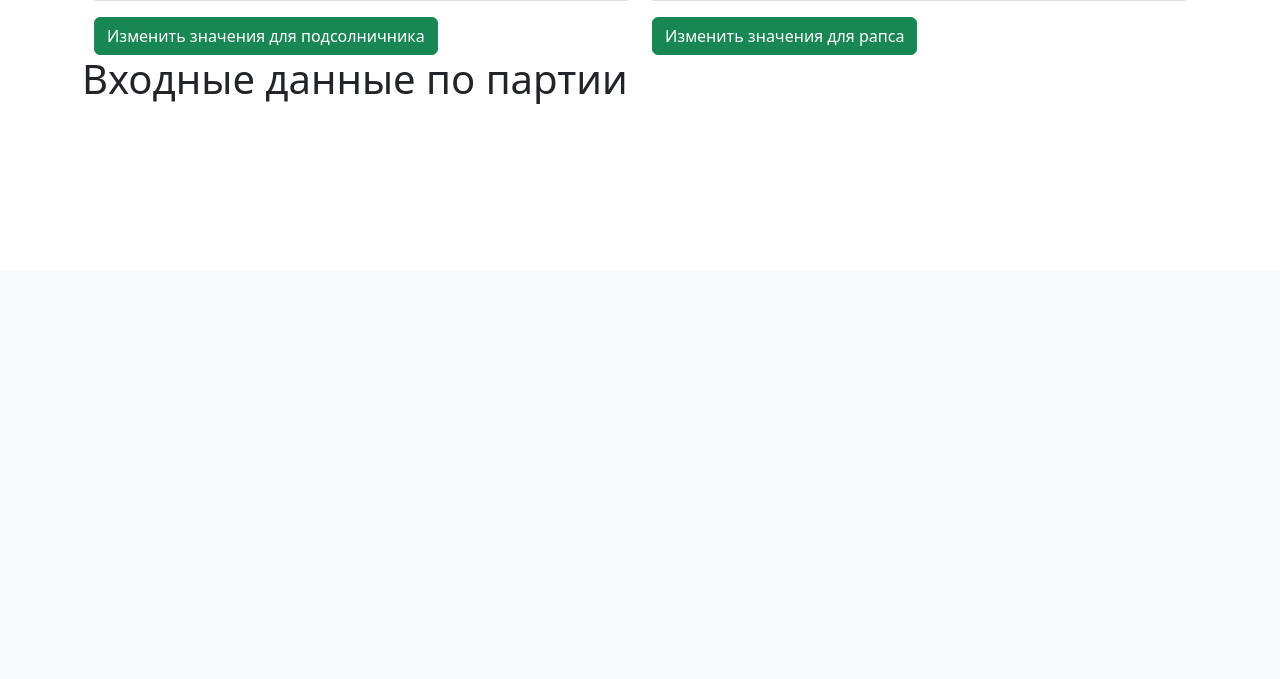
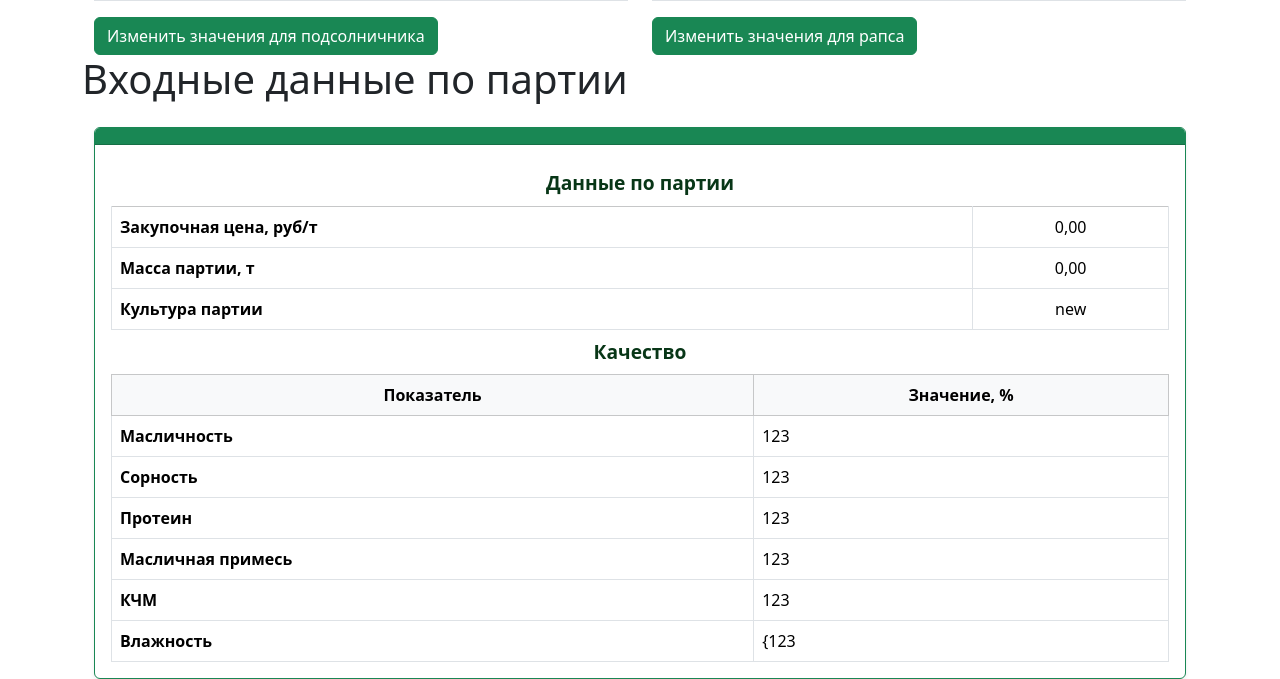
Before and after one commit to orcworker1/purch_calculator, a Django app: page / in a window 1280 px wide. Shown: the part 530-1209 px from the top of the page. Before the commit the page ends 634 px from the top, so only its background shows below. Run offline with Django 5.2, Linux system fonts and the light colour scheme; data comes from the database, SQL or seed files in the repository; both versions use the stored data as it was after the commit; some libraries are stand-ins or nearby versions.

Commit message:
added new model

```diff
--- a/purch_calculator/removal_rates/models.py
+++ b/purch_calculator/removal_rates/models.py
@@ -143,4 +143,63 @@ class RemovalForRapeseed(models.Model):
         return f"Removal #{self.id}"
 
 
+class RawMaterialBatch(models.Model):
+    STATUS_CHOICES = [
+        ('raps', 'Рапс'),
+        ('sunflower', 'Подсолнечник')]
+    purchase_price = models.DecimalField(
+        _("Закупочная ценаб руб/кг"),
+        max_digits=10, decimal_places=2, default=0,
+        validators=[MinValueValidator(0, message=_("Значение не может быть отрицательным."))]
+    )
+    weight = models.DecimalField(
+        _("Вес партии, тонн"),
+        max_digits=10, decimal_places=2,default=0,
+        validators=[MinValueValidator(0, message=_("Вес не может быть отрицательным."))]
+    )
+    moisture_actual = models.DecimalField(
+        _("Влажность факт, %"),
+        max_digits=5, decimal_places=2,default=0,
+        validators=[MinValueValidator(0, message=_("Значение не может быть отрицательным."))]
+    )
+    weed_impurity_actual = models.DecimalField(
+        _("Сорность факт, %"),
+        max_digits=5, decimal_places=2,default=0,
+        validators=[MinValueValidator(0, message=_("Значение не может быть отрицательным."))]
+    )
+
+    oil_impurity_actual = models.DecimalField(
+        _("Масличная примесь факт, %"),
+        max_digits=5, decimal_places=2,default=0,
+        validators=[MinValueValidator(0, message=_("Значение не может быть отрицательным."))]
+    )
+
+    oil_content_actual = models.DecimalField(
+        _("Масличность факт, %"),
+        max_digits=5, decimal_places=2,default=0,
+        validators=[MinValueValidator(0, message=_("Значение не может быть отрицательным."))]
+    )
+
+    KCHM_actual = models.DecimalField(
+        _("КЧМ факт, %"),
+        max_digits=5, decimal_places=2,default=0,
+        validators=[MinValueValidator(0, message=_("Значение не может быть отрицательным."))]
+    )
+
+    protein_actual = models.DecimalField(
+        _("Протеин факт, %"),
+        max_digits=5, decimal_places=2,default=0,
+        validators=[MinValueValidator(0, message=_("Значение не может быть отрицательным."))]
+    )
+    culture = models.CharField(
+        max_length=20,
+        choices=STATUS_CHOICES,
+        default='Рапс',
+    )
+    def __str__(self):
+        return f"Removal #{self.id}"
+
+
+
+
 # Create your models here.
--- a/purch_calculator/removal_rates/views.py
+++ b/purch_calculator/removal_rates/views.py
@@ -8,8 +8,8 @@ from django.views.generic import (
 )
 
 from purch_calculator.removal_rates.models import RemovalForSunflower
-from purch_calculator.removal_rates.models import RemovalForRapeseed
-from .forms import SunflowerForm , RapeseedForm
+from purch_calculator.removal_rates.models import RemovalForRapeseed , RawMaterialBatch
+from .forms import SunflowerForm , RapeseedForm , SunflowerBatchForm
 
 class ViewRates(ListView):
     model = RemovalForSunflower
@@ -21,9 +21,10 @@ class ViewRates(ListView):
 
         sunflower, _ = RemovalForSunflower.objects.get_or_create(pk=1)
         rapeseed, _ = RemovalForRapeseed.objects.get_or_create(pk=1)
-
+        batch, _ = RawMaterialBatch.objects.get_or_create(pk=1)
         ctx["sunflower"] = sunflower
         ctx["raps"] = rapeseed
+        ctx["batch"] = batch
         return ctx
 
 class UpdateSunflower(UpdateView):
@@ -46,4 +47,12 @@ class UpdateRaps(UpdateView):
     def get_object(self, queryset=None):
         obj, _ = RemovalForRapeseed.objects.get_or_create(pk=1)
         return obj
+
+
+class CalculateSunflowerBatch(ListView):
+    model = RawMaterialBatch
+    form_class = SunflowerBatchForm
+    template_name = 'index.html'
+
+
 # Create your views here.
--- a/templates/index.html
+++ b/templates/index.html
@@ -71,7 +71,56 @@ caption {
   Входные данные по партии
 </h1>
 
+{% if batch %}
+<div class="container mt-4">
+  <div class="card shadow-sm border-success">
+    <div class="card-header bg-success text-white text-center fw-bold">
 
+    </div>
+    <div class="card-body">
+      <table class="table table-bordered align-middle mb-0">
+        <caption>Данные по партии</caption>
+        <thead class="table-light">
+          <tr class="text-center">
 
+          </tr>
+        </thead>
+        <tbody>
+          <tr>
+            <th scope="row">Закупочная цена, руб/т</th>
+            <td class="text-center">{{ batch.purchase_price }}</td>
+          </tr>
+          <tr>
+            <th scope="row">Масса партии, т</th>
+            <td class="text-center">{{ batch.weight }}</td>
+          </tr>
+        <tr>
+            <th scope="row">Культура партии</th>
+            <td class="text-center">{{ batch.culture }}</td>
+          </tr>
+        </tbody>
+      </table>
+       <table class="table table-bordered align-middle mb-0">
+        <caption>Качество</caption>
+         <thead class="table-light">
+         <tr class="text-center">
+            <th>Показатель</th>
+            <th>Значение, %</th>
+          </tr>
+         </thead>
+         <tbody>
+          <tr><th>Масличность</th><td>123</td>
+          <tr><th>Сорность</th><td>123</td>
+          <tr><th>Протеин</th><td>123</td>
+          <tr><th>Масличная примесь</th><td>123</td>
+          <tr><th>КЧМ</th><td>123</td>
+          <tr><th>Влажность</th><td>{123</td>
+         </tbody>
+      </table>
+    </div>
+  </div>
+</div>
+
+{% endif %}
 
 {% endblock %}
```
Also changed, not shown: purch_calculator/removal_rates/forms.py (+54 -1 lines), db.sqlite3, purch_calculator/removal_rates/migrations/0008_rawmaterialbatch.py (added), purch_calculator/removal_rates/migrations/0009_alter_rawmaterialbatch_kchm_actual_and_more.py (added), purch_calculator/removal_rates/migrations/0010_rawmaterialbatch_culture.py (added), purch_calculator/removal_rates/migrations/0011_alter_rawmaterialbatch_culture.py (added), purch_calculator/removal_rates/migrations/0012_alter_rawmaterialbatch_culture.py (added).
